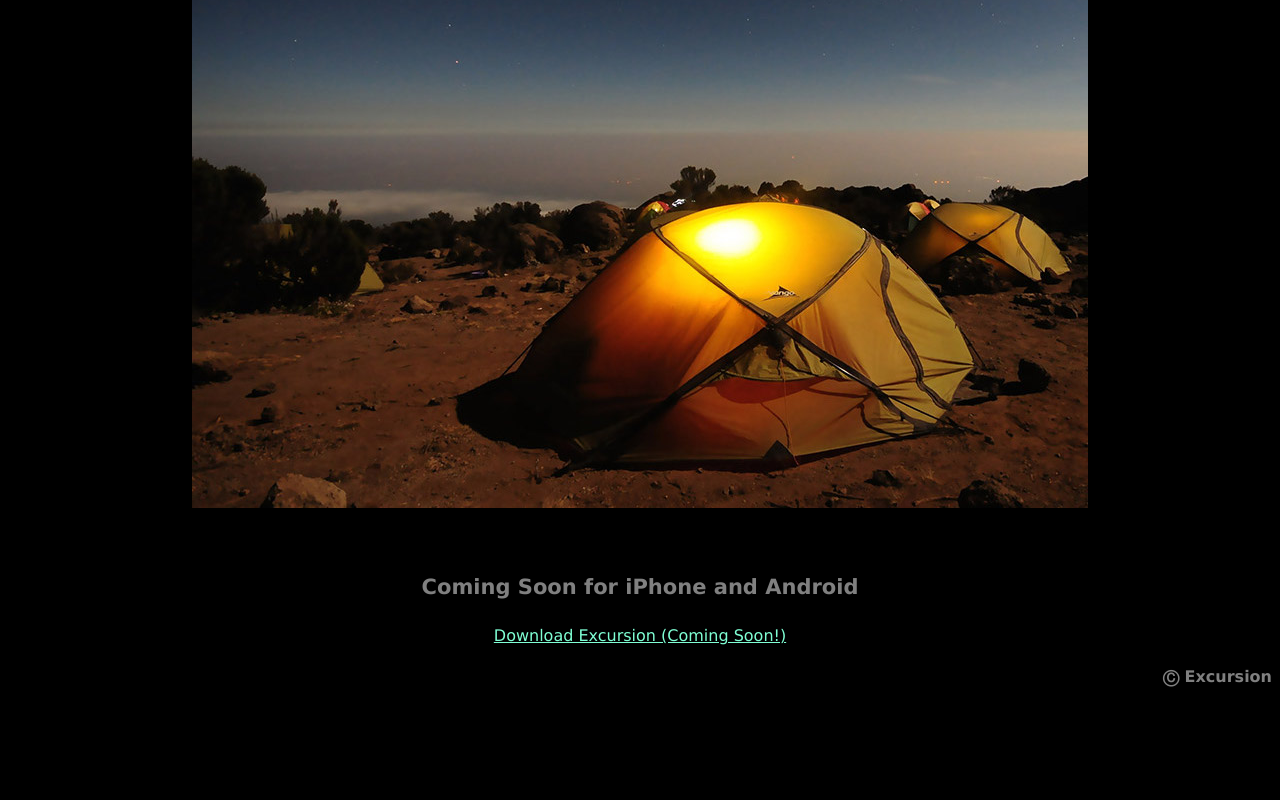
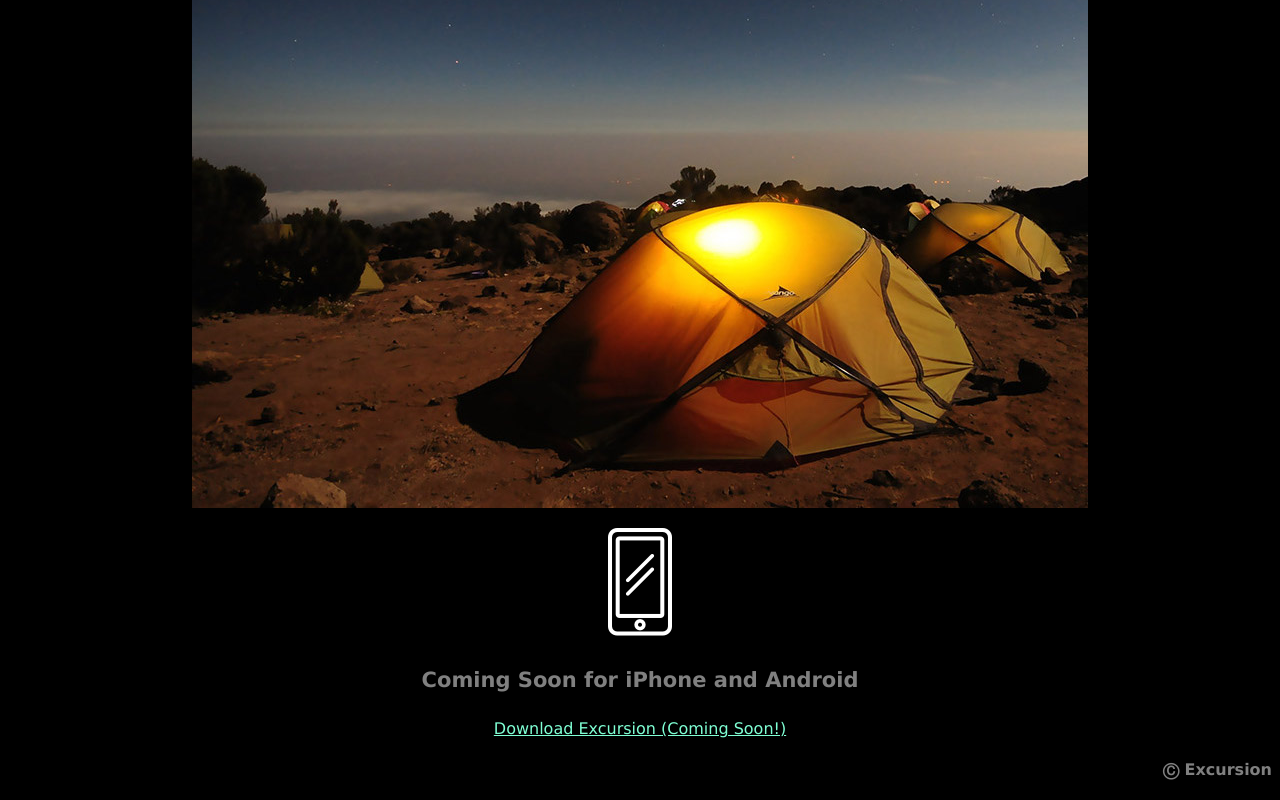
Before and after one commit to unngene/excursion, a plain HTML site: page index.html in a window 1280 px wide. Shown: the part 504-1304 px from the top of the page. Before the commit the page ends 1211 px from the top, so only its background shows below. Drawn offline with Linux system fonts and the light colour scheme.

Commit message:
Another bug fixed

```diff
--- a/index.html
+++ b/index.html
@@ -18,7 +18,7 @@
     <h2 class="header--secondary">Your personal travel guide</h2>
     <h4 class="header--sub-header">Excursion remembers places you like, and recommends new points of interest around you.</h4>
     <p><img src="resources/images/camp.jpg"></p>
-    <p><img scr="resources/images/phone.png"></p>
+    <p><img src="resources/images/phone.png"></p>
     <h4 class="header--sub-header">Coming Soon for iPhone and Android</h4>
     <p><a class="link--cta" href="https://www.instagram.com/unn404known/">Download Excursion (Coming Soon!)</a></p>
     <h4 class="header--last-header">Ⓒ Excursion</h4>
```
